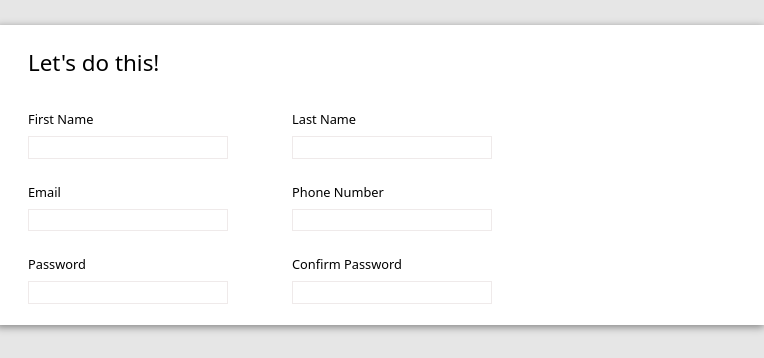
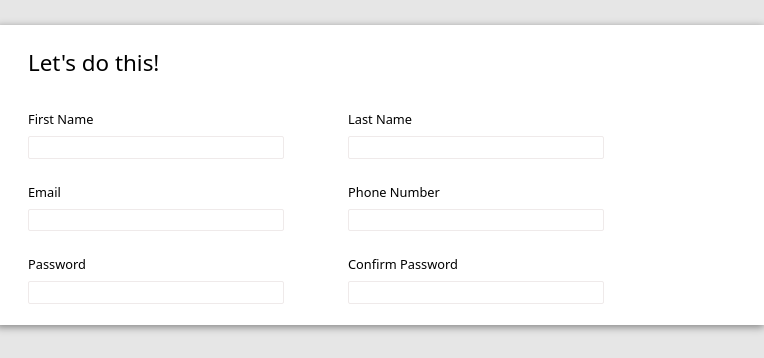
Before and after one commit to sleander94/sign-up-form, a plain HTML site: page index.html in a window 1280 px wide. Shown: the part 275-633 px from the top of the page, 516-1280 px from the left. Drawn offline with Linux system fonts and the light colour scheme.

Commit message:
adjust form scaling and input validation

```diff
--- a/index.html
+++ b/index.html
@@ -28,31 +28,31 @@
                 <div class="form-row">
                     <span class="form-item">
                         <label for="first-name">First Name</label>
-                        <input type="text" id="first-name" name="first-name">
+                        <input type="text" id="first-name" name="first-name" placeholder=" " required>
                     </span>
                     <span class="form-item">
                         <label for="last-name">Last Name</label>
-                        <input type="text" id="last-name" name="last-name">
+                        <input type="text" id="last-name" name="last-name" placeholder=" " required>
                     </span>
                 </div>
                 <div class="form-row">
                     <span class="form-item">
                         <label for="email">Email</label>
-                        <input type="email" id="email" name="email">
+                        <input type="email" id="email" name="email" placeholder=" " required>
                     </span>
                     <span class="form-item">
                         <label for="phone-number">Phone Number</label>
-                        <input type="tel" id="phone-number" name="phone-number">
+                        <input type="tel" id="phone-number" name="phone-number" placeholder=" ">
                     </span>
                 </div>
                 <div class="form-row">
                     <span class="form-item">
                         <label for="pw">Password</label>
-                        <input type="pw" id="pw" name="pw">
+                        <input type="password" id="pw" name="pw" minlength="8" maxlength="16" placeholder=" " required>
                     </span>
                     <span class="form-item">
                         <label for="confirm-pw">Confirm Password</label>
-                        <input type="password" id="confirm-pw" name="confirm-pw">
+                        <input type="password" id="confirm-pw" name="confirm-pw" minlength="8" maxlength="16" placeholder=" " required>
                     </span>
                 </div>
             </div>
--- a/style.css
+++ b/style.css
@@ -110,7 +110,7 @@ body {
 .form-rows {
     display: flex;
     flex-wrap: wrap;
-    width: 182px;
+    min-width: 182px;
 
 }
 
@@ -127,6 +127,8 @@ input {
     height: 1.4rem;
     margin-bottom: 1.5rem;
     border: 1px solid rgb(239, 234, 234);
+    border-radius: 2px;
+    min-width: 20vw;
 
 }
 
@@ -134,8 +136,12 @@ input:focus {
     outline: 2px solid rgb(28, 125, 200);
 }
 
-input:invalid {
+input:not(:placeholder-shown):invalid {
     border: 1px solid red;
+}
+
+input:not(:placeholder-shown):valid {
+    border: 1px solid green;
 }
 
 label {
```
